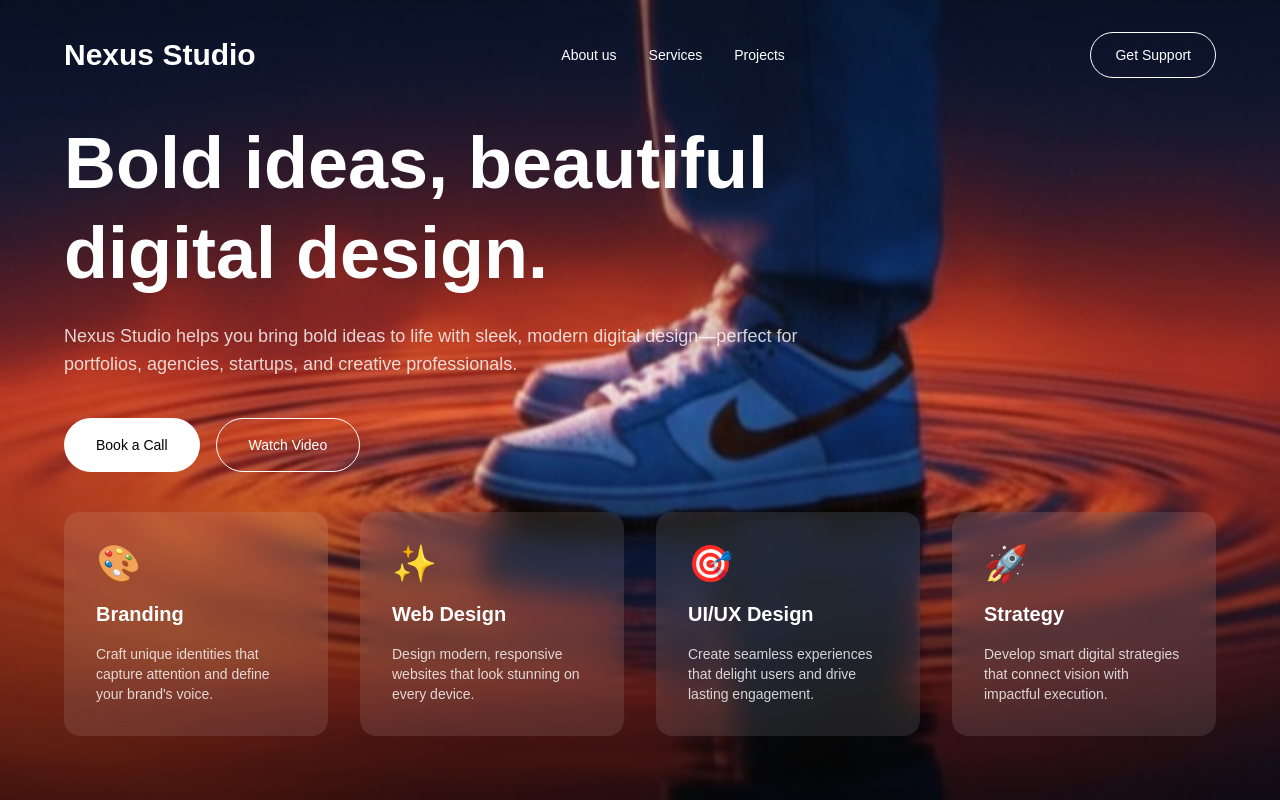
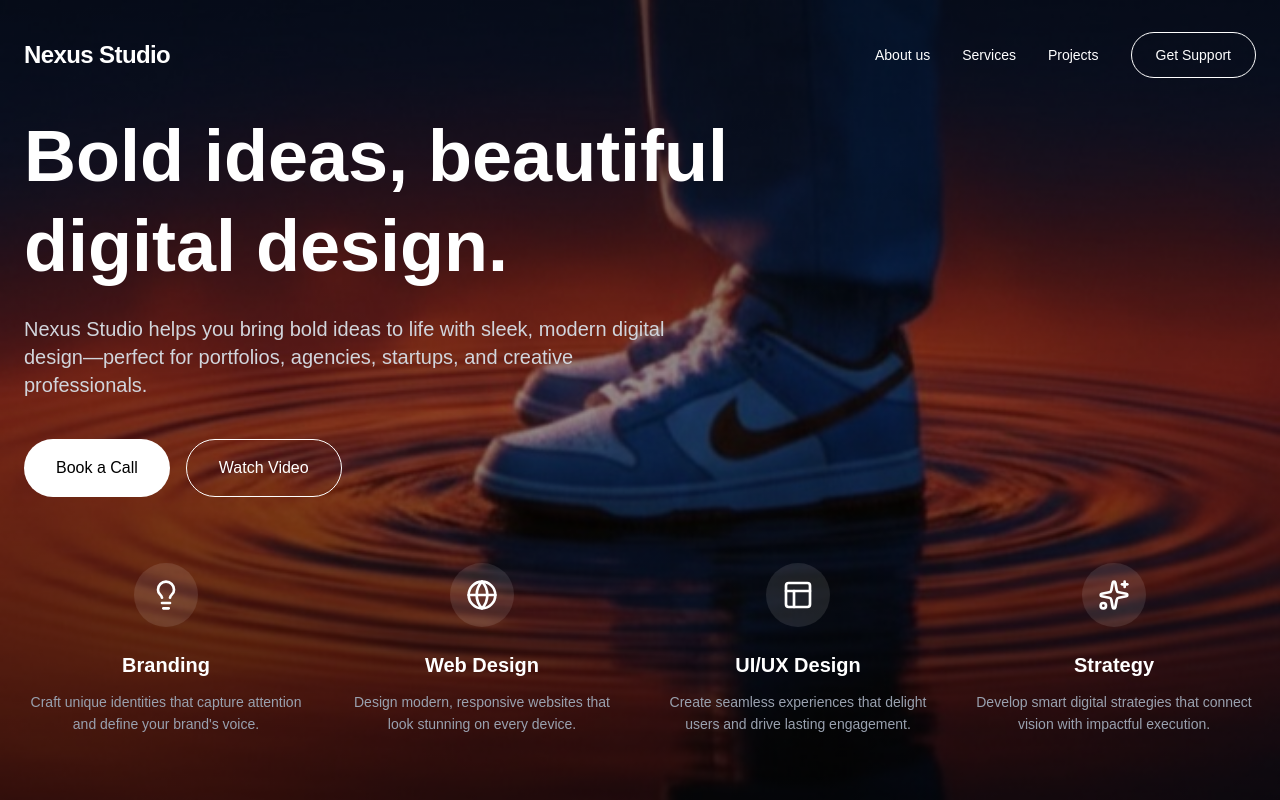
Before and after one commit to primyst/nexus-studio, a Next.js app in the folder my-app/: page / in a window 1280 px wide. Built offline with nearby package versions, Linux system fonts and the light colour scheme.

Commit message:
Update page.tsx

```diff
--- a/my-app/app/page.tsx
+++ b/my-app/app/page.tsx
@@ -1,99 +1,112 @@
 'use client';
 
 import React from 'react';
+import { Sparkles, Globe, Layout, Lightbulb } from 'lucide-react';
 
-export default function HeroSection() {
+export default function App() {
   return (
     <>
-      <div className="relative min-h-screen w-full overflow-hidden bg-black">
+      <div className="min-h-screen bg-black text-white relative overflow-hidden">
         {/* Background Image */}
         <div
           className="absolute inset-0 bg-cover bg-center bg-no-repeat"
-          style={{ backgroundImage: 'url(/bg.jpg)' }}
+          style={{
+            backgroundImage: 'url(/bg.jpg)', // Place your background image (Nike sneakers reflection) in public/bg.jpg
+          }}
         />
 
         {/* Dark Overlay for Better Text Readability */}
-        <div className="absolute inset-0 bg-gradient-to-b from-black/40 via-transparent to-black/60" />
+        <div className="absolute inset-0 bg-gradient-to-b from-black/60 via-black/40 to-black/70" />
 
         {/* Content */}
-        <div className="relative z-10 flex min-h-screen flex-col">
+        <div className="relative z-10 flex flex-col min-h-screen">
           {/* Navigation */}
-          <nav className="container mx-auto px-6 pt-8 md:px-12 lg:px-16">
+          <nav className="container mx-auto px-6 py-8">
             <div className="flex items-center justify-between">
-              <h1 className="text-2xl font-bold text-white md:text-3xl">Nexus Studio</h1>
-              <ul className="hidden items-center space-x-8 text-sm font-medium text-white md:flex">
-                <li className="cursor-pointer hover:text-gray-300 transition-colors">About us</li>
-                <li className="cursor-pointer hover:text-gray-300 transition-colors">Services</li>
-                <li className="cursor-pointer hover:text-gray-300 transition-colors">Projects</li>
-              </ul>
-              <button className="rounded-full border border-white px-6 py-3 text-sm font-medium text-white transition-all hover:bg-white hover:text-black">
+              <h1 className="text-2xl font-bold tracking-tight">Nexus Studio</h1>
+              <div className="hidden md:flex items-center gap-8 text-sm">
+                <a href="#" className="hover:text-gray-300 transition">About us</a>
+                <a href="#" className="hover:text-gray-300 transition">Services</a>
+                <a href="#" className="hover:text-gray-300 transition">Projects</a>
+                <button className="border border-white px-6 py-3 rounded-full hover:bg-white hover:text-black transition duration-300">
                   Get Support
                 </button>
               </div>
+            </div>
           </nav>
 
-          {/* Hero Main Content */}
-          <div className="container mx-auto flex flex-1 flex-col justify-center px-6 md:px-12 lg:px-16">
-            <div className="max-w-3xl">
-              <h2 className="text-5xl font-bold leading-tight text-white md:text-6xl lg:text-7xl">
+          {/* Hero Section */}
+          <main className="flex-1 flex items-center">
+            <div className="container mx-auto px-6">
+              <div className="max-w-4xl">
+                <h2 className="text-5xl md:text-7xl font-bold leading-tight mb-6">
                   Bold ideas, beautiful digital design.
                 </h2>
-              <p className="mt-6 text-base text-white/80 md:text-lg">
+                <p className="text-lg md:text-xl text-gray-300 mb-10 max-w-2xl">
                   Nexus Studio helps you bring bold ideas to life with sleek, modern digital design—perfect for portfolios, agencies, startups, and creative professionals.
                 </p>
 
                 {/* Buttons */}
-              <div className="mt-10 flex flex-wrap gap-4">
-                <button className="rounded-full bg-white px-8 py-4 text-sm font-medium text-black transition-all hover:bg-gray-200 hover:scale-105 active:scale-95">
+                <div className="flex flex-wrap gap-4">
+                  <button className="bg-white text-black px-8 py-4 rounded-full font-medium hover:bg-gray-200 transition duration-300 transform hover:scale-105">
                     Book a Call
                   </button>
-                <button className="rounded-full border border-white px-8 py-4 text-sm font-medium text-white transition-all hover:bg-white hover:text-black hover:scale-105 active:scale-95">
+                  <button className="border border-white px-8 py-4 rounded-full font-medium hover:bg-white hover:text-black transition duration-300 transform hover:scale-105">
                     Watch Video
                   </button>
                 </div>
               </div>
             </div>
+          </main>
 
-          {/* Services Section (Bottom Cards) */}
-          <div className="container mx-auto px-6 pb-16 md:px-12 lg:px-16">
-            <div className="grid grid-cols-1 gap-8 md:grid-cols-2 lg:grid-cols-4">
+          {/* Services Section */}
+          <section className="container mx-auto px-6 py-16">
+            <div className="grid grid-cols-1 md:grid-cols-2 lg:grid-cols-4 gap-8">
               {/* Branding */}
-              <div className="rounded-2xl bg-white/10 backdrop-blur-md p-8 transition-all hover:bg-white/20">
-                <div className="text-4xl mb-4">🎨</div>
-                <h3 className="text-xl font-semibold text-white">Branding</h3>
-                <p className="mt-4 text-sm text-white/80">
-                  Craft unique identities that capture attention and define your brand&apos;s voice.
+              <div className="text-center">
+                <div className="inline-flex items-center justify-center w-16 h-16 bg-white/10 rounded-full mb-6">
+                  <Lightbulb className="w-8 h-8" />
+                </div>
+                <h3 className="text-xl font-semibold mb-3">Branding</h3>
+                <p className="text-gray-400 text-sm leading-relaxed">
+                  Craft unique identities that capture attention and define your brand's voice.
                 </p>
               </div>
 
               {/* Web Design */}
-              <div className="rounded-2xl bg-white/10 backdrop-blur-md p-8 transition-all hover:bg-white/20">
-                <div className="text-4xl mb-4">✨</div>
-                <h3 className="text-xl font-semibold text-white">Web Design</h3>
-                <p className="mt-4 text-sm text-white/80">
+              <div className="text-center">
+                <div className="inline-flex items-center justify-center w-16 h-16 bg-white/10 rounded-full mb-6">
+                  <Globe className="w-8 h-8" />
+                </div>
+                <h3 className="text-xl font-semibold mb-3">Web Design</h3>
+                <p className="text-gray-400 text-sm leading-relaxed">
                   Design modern, responsive websites that look stunning on every device.
                 </p>
               </div>
 
               {/* UI/UX Design */}
-              <div className="rounded-2xl bg-white/10 backdrop-blur-md p-8 transition-all hover:bg-white/20">
-                <div className="text-4xl mb-4">🎯</div>
-                <h3 className="text-xl font-semibold text-white">UI/UX Design</h3>
-                <p className="mt-4 text-sm text-white/80">
+              <div className="text-center">
+                <div className="inline-flex items-center justify-center w-16 h-16 bg-white/10 rounded-full mb-6">
+                  <Layout className="w-8 h-8" />
+                </div>
+                <h3 className="text-xl font-semibold mb-3">UI/UX Design</h3>
+                <p className="text-gray-400 text-sm leading-relaxed">
                   Create seamless experiences that delight users and drive lasting engagement.
                 </p>
               </div>
 
               {/* Strategy */}
-              <div className="rounded-2xl bg-white/10 backdrop-blur-md p-8 transition-all hover:bg-white/20">
-                <div className="text-4xl mb-4">🚀</div>
-                <h3 className="text-xl font-semibold text-white">Strategy</h3>
-                <p className="mt-4 text-sm text-white/80">
+              <div className="text-center">
+                <div className="inline-flex items-center justify-center w-16 h-16 bg-white/10 rounded-full mb-6">
+                  <Sparkles className="w-8 h-8" />
+                </div>
+                <h3 className="text-xl font-semibold mb-3">Strategy</h3>
+                <p className="text-gray-400 text-sm leading-relaxed">
                   Develop smart digital strategies that connect vision with impactful execution.
                 </p>
               </div>
             </div>
-          </div>
+          </section>
         </div>
       </div>
     </>
```
Lines whose indentation alone changed are shown as unchanged.
